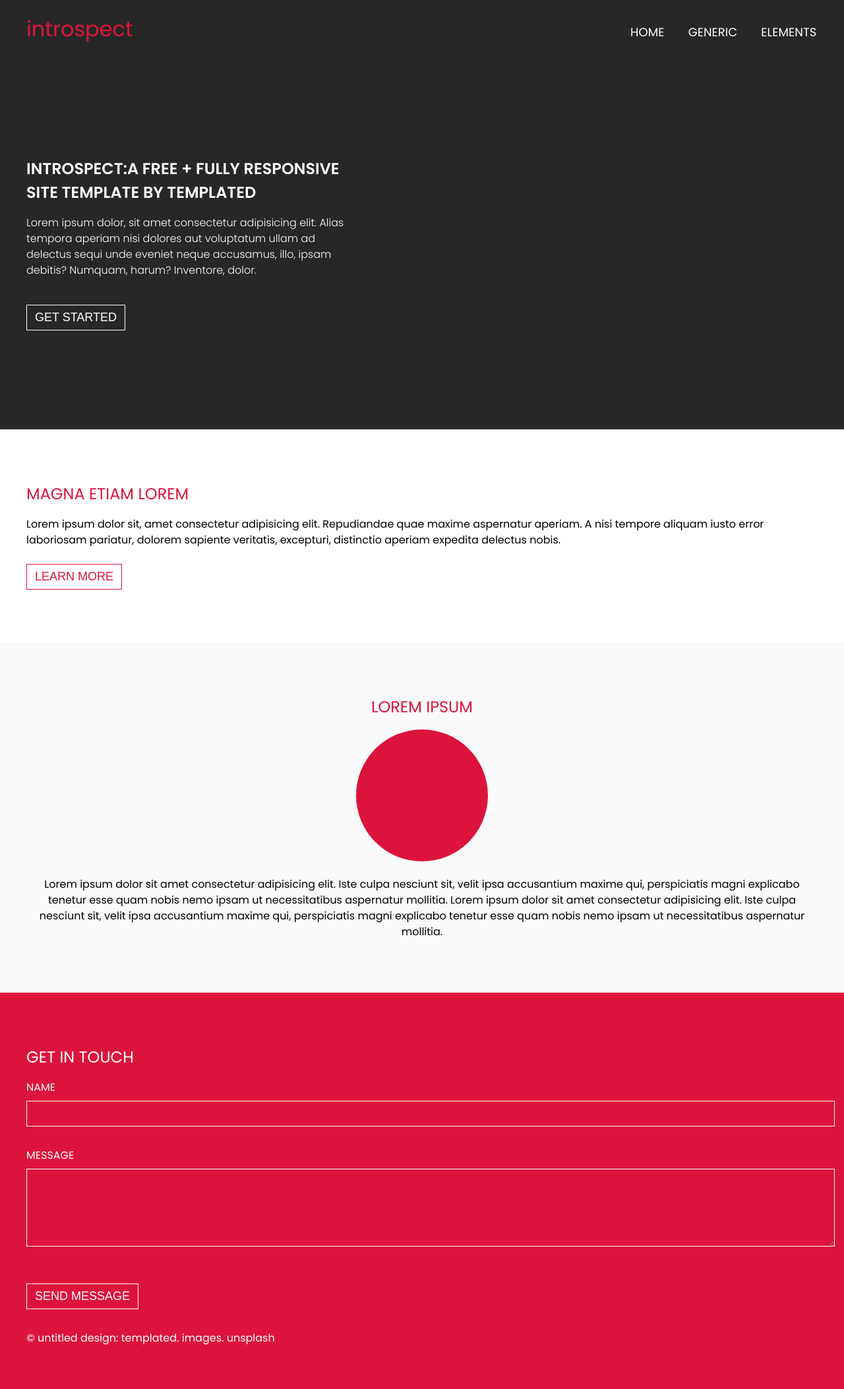
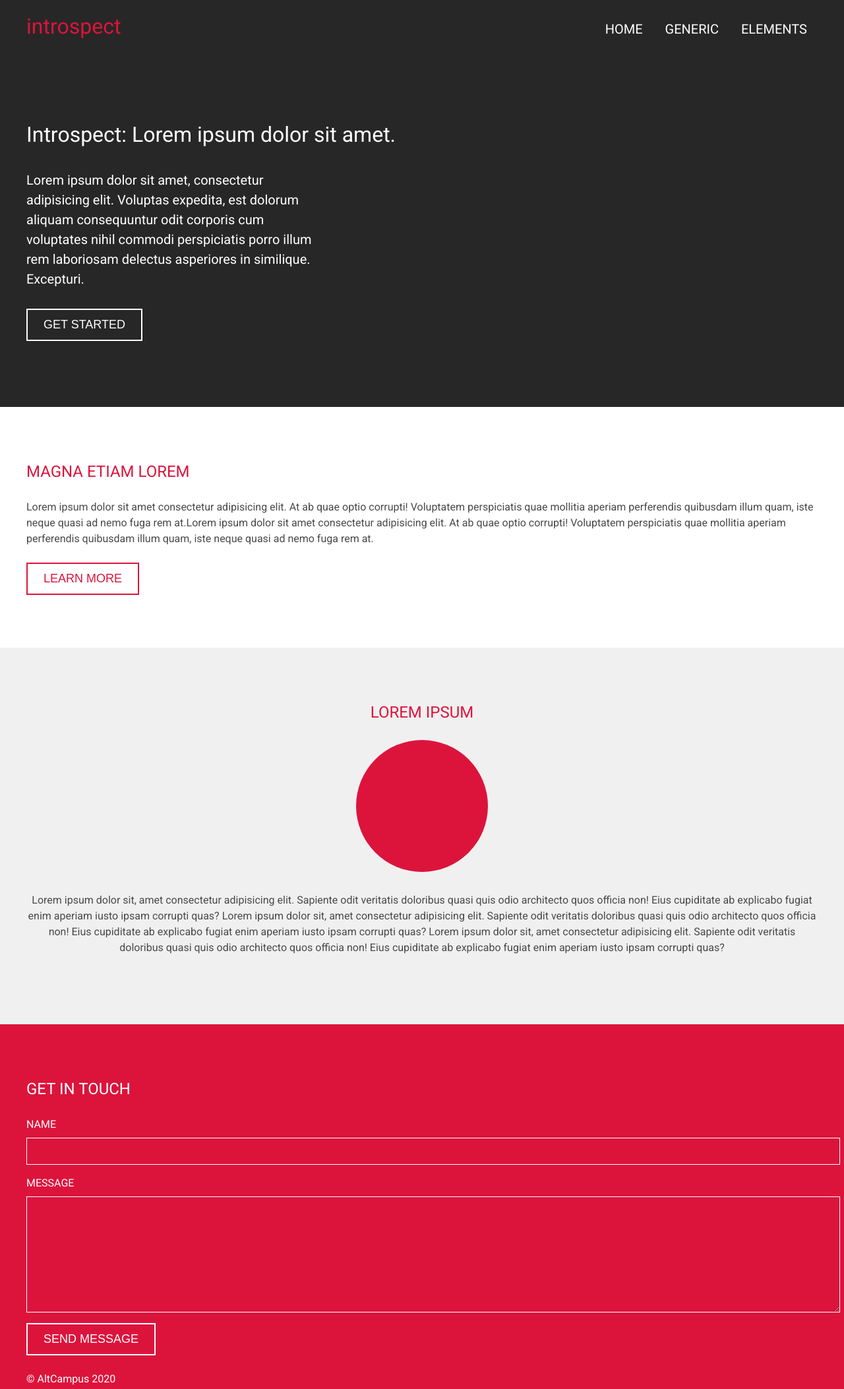
Before and after one commit to suraj122/box-model-introspect, a plain HTML site: page index.html in a window 1280 px wide. Shown: the top 2106 px of the page at 66% size. Drawn offline with Linux system fonts and the light colour scheme.

Commit message:
update code

```diff
--- a/assets/stylesheet/style.css
+++ b/assets/stylesheet/style.css
@@ -128,84 +128,82 @@ table {
   border-spacing: 0;
 }
 
-/****** General *****/
+/* General */
+
 body {
   line-height: 1.5;
-  font-family: "Poppins", sans-serif;
+  font-family: "Roboto", sans-serif;
 }
-/* Container */
 .container {
   width: 1200px;
   margin: 0 auto;
 }
-/* Button */
 .btn {
   background-color: transparent;
-  border: 1.5px solid #ffffff;
-  color: #ffffff;
-  padding: 8px 12px;
+  padding: 12px 24px;
+  color: #fff;
+  border: 2px solid #fff;
+  text-transform: uppercase;
   font-size: 18px;
-  text-transform: uppercase;
-  margin-top: 24px;
+  font-weight: 500;
+  cursor: pointer;
 }
-
-/* Padding */
 .padding {
   padding: 80px 0;
 }
-
-/* Heading */
 .heading {
   font-size: 24px;
+  color: crimson;
   text-transform: uppercase;
-  color: crimson;
-  margin-bottom: 16px;
+}
+.text {
+  font-size: 16px;
+  margin: 24px 0;
+  color: #494949;
 }
 
 /* Header */
 .header {
   background-color: #272727;
-  padding: 20px 0;
+  padding: 16px 0;
 }
-.logo {
-  width: 180px;
+.logo,
+.nav-menu {
   display: inline-block;
 }
-.logo h1 {
-  display: inline-block;
+
+.logo {
+  width: 300px;
   color: crimson;
   font-size: 32px;
+  text-decoration: none;
 }
-.nav-links {
-  width: calc(100% - 186px);
-  display: inline-block;
+.nav-menu {
+  width: calc(1200px - 320px);
   text-align: right;
 }
-.nav-links a {
+.nav-menu a {
+  font-size: 20px;
   text-decoration: none;
-  color: #ffffff;
   text-transform: uppercase;
-  font-size: 18px;
-  margin-left: 32px;
+  margin-left: 30px;
+  color: #fff;
 }
 
 /* Hero */
 .hero {
   background-color: #272727;
-  padding: 150px 0;
+  padding: 100px 0;
+  color: #fff;
 }
 .hero-heading {
-  font-size: 24px;
-  text-transform: uppercase;
-  color: #ffffff;
-  font-weight: 600;
-  width: 660px;
+  font-size: 32px;
+  width: 600px;
 }
 .hero-text {
-  color: #ffffff;
-  width: 500px;
-  margin: 16px 0;
-  font-weight: 300;
+  font-size: 20px;
+  width: 450px;
+  margin: 30px 0;
 }
 
 /* Secondary */
@@ -216,41 +214,44 @@ body {
 
 /* Tertiary */
 .tertiary {
-  background-color: #fafafa;
+  background-color: #f1f0f0;
   text-align: center;
 }
 .circle {
+  height: 200px;
   width: 200px;
-  height: 200px;
   border-radius: 50%;
   background-color: crimson;
   display: inline-block;
-  margin-bottom: 16px;
+  margin-top: 24px;
 }
 
 /* Footer */
 .footer {
   background-color: crimson;
+  color: #fff;
 }
 .footer .heading {
-  color: #ffffff;
+  color: #fff;
 }
-label {
-  color: #ffffff;
-  margin-bottom: 8px;
-  display: inline-block;
-  text-transform: uppercase;
+.form {
+  margin-top: 24px;
 }
 .form-control {
   display: block;
   width: 100%;
   background-color: transparent;
-  border: 1px solid #ffffff;
-  padding: 8px 12px;
-  font-size: 18px;
-  margin-bottom: 32px;
+  padding: 12px 16px;
+  border: 1px solid #fff;
+  margin-bottom: 16px;
 }
-.copyright {
-  color: #ffffff;
-  margin-top: 32px;
+
+.label {
+  text-transform: uppercase;
+  margin-bottom: 8px;
+  display: inline-block;
 }
+small {
+  margin-top: 24px;
+  display: inline-block;
+}
--- a/index.html
+++ b/index.html
@@ -3,99 +3,96 @@
   <head>
     <meta charset="UTF-8" />
     <meta name="viewport" content="width=device-width, initial-scale=1.0" />
-    <meta http-equiv="X-UA-Compatible" content="ie=edge" />
-    <title>Box Model | Project</title>
+    <title>Project 3 | Box Model</title>
+    <!-- Font Family -->
+    <link
+      href="https://fonts.googleapis.com/css?family=Roboto:300,400,500,700&display=swap"
+      rel="stylesheet"
+    />
     <!-- CSS -->
     <link rel="stylesheet" href="assets/stylesheet/style.css" />
-    <!-- Font Family-->
-    <link
-      href="https://fonts.googleapis.com/css?family=Poppins:300,400,500,600,700&display=swap"
-      rel="stylesheet"
-    />
   </head>
   <body>
     <!-- Header -->
     <header class="header">
-      <div class="container">
-        <nav>
-          <a class="logo" href="#">
+      <nav class="container nav">
+        <a href="#" class="logo">
           <h1>introspect</h1>
         </a>
-          <div class="nav-links">
+        <div class="nav-menu">
           <a href="#">Home</a>
           <a href="#">Generic</a>
           <a href="#">Elements</a>
         </div>
       </nav>
-      </div>
     </header>
     <main>
       <!-- Hero -->
       <section class="hero">
         <div class="container">
-          <article>
           <h2 class="hero-heading">
-              <strong>Introspect</strong>:A free + fully responsive <br />
-              site template by templated
+            <strong>Introspect:</strong> Lorem ipsum dolor sit amet.
           </h2>
           <p class="hero-text">
-              Lorem ipsum dolor, sit amet consectetur adipisicing elit. Alias
-              tempora aperiam nisi dolores aut voluptatum ullam ad delectus
-              sequi unde eveniet neque accusamus, illo, ipsam debitis? Numquam,
-              harum? Inventore, dolor.
+            Lorem ipsum dolor sit amet, consectetur adipisicing elit. Voluptas
+            expedita, est dolorum aliquam consequuntur odit corporis cum
+            voluptates nihil commodi perspiciatis porro illum rem laboriosam
+            delectus asperiores in similique. Excepturi.
           </p>
+          <a href="#">
             <button class="btn">Get Started</button>
-          </article>
+          </a>
         </div>
       </section>
-      <!-- Seconday Section -->
-      <section class="secondary padding">
+      <!-- Secondary -->
+      <section class="padding secondary">
+        <article class="container">
+          <h3 class="heading">Magna Etiam Lorem</h3>
+          <p class="text">
+            Lorem ipsum dolor sit amet consectetur adipisicing elit. At ab quae
+            optio corrupti! Voluptatem perspiciatis quae mollitia aperiam
+            perferendis quibusdam illum quam, iste neque quasi ad nemo fuga rem
+            at.Lorem ipsum dolor sit amet consectetur adipisicing elit. At ab
+            quae optio corrupti! Voluptatem perspiciatis quae mollitia aperiam
+            perferendis quibusdam illum quam, iste neque quasi ad nemo fuga rem
+            at.
+          </p>
+          <a href="#">
+            <button class="btn">Learn more</button>
+          </a>
+        </article>
+      </section>
+      <!-- Tertiary -->
+      <section class="padding tertiary">
         <div class="container">
-          <article>
-            <h3 class="heading">Magna etiam Lorem</h3>
-            <p>
-              Lorem ipsum dolor sit, amet consectetur adipisicing elit.
-              Repudiandae quae maxime aspernatur aperiam. A nisi tempore aliquam
-              iusto error laboriosam pariatur, dolorem sapiente veritatis,
-              excepturi, distinctio aperiam expedita delectus nobis.
-            </p>
-            <button class="btn">Learn More</button>
-          </article>
-        </div>
-      </section>
-
-      <!-- Tertiary -->
-      <section class="tertiary padding">
-        <div class="container">
-          <article>
           <h3 class="heading">Lorem Ipsum</h3>
           <div class="circle"></div>
-            <p>
-              Lorem ipsum dolor sit amet consectetur adipisicing elit. Iste
-              culpa nesciunt sit, velit ipsa accusantium maxime qui,
-              perspiciatis magni explicabo tenetur esse quam nobis nemo ipsam ut
-              necessitatibus aspernatur mollitia. Lorem ipsum dolor sit amet
-              consectetur adipisicing elit. Iste culpa nesciunt sit, velit ipsa
-              accusantium maxime qui, perspiciatis magni explicabo tenetur esse
-              quam nobis nemo ipsam ut necessitatibus aspernatur mollitia.
+          <p class="text">
+            Lorem ipsum dolor sit, amet consectetur adipisicing elit. Sapiente
+            odit veritatis doloribus quasi quis odio architecto quos officia
+            non! Eius cupiditate ab explicabo fugiat enim aperiam iusto ipsam
+            corrupti quas? Lorem ipsum dolor sit, amet consectetur adipisicing
+            elit. Sapiente odit veritatis doloribus quasi quis odio architecto
+            quos officia non! Eius cupiditate ab explicabo fugiat enim aperiam
+            iusto ipsam corrupti quas? Lorem ipsum dolor sit, amet consectetur
+            adipisicing elit. Sapiente odit veritatis doloribus quasi quis odio
+            architecto quos officia non! Eius cupiditate ab explicabo fugiat
+            enim aperiam iusto ipsam corrupti quas?
           </p>
-          </article>
         </div>
       </section>
     </main>
-    <footer class="footer padding">
+    <footer class="padding footer">
       <div class="container">
-        <h3 class="heading">Get In touch</h3>
-        <form action="">
-          <label for="">Name</label>
-          <input class="form-control" name="" type="text" />
-          <label for="">Message</label>
-          <textarea class="form-control" name="" rows="5"></textarea>
+        <h3 class="heading">Get in touch</h3>
+        <form class="form" action="">
+          <label class="label" for="">Name</label>
+          <input class="form-control" type="text" />
+          <label class="label" for="">Message</label>
+          <textarea class="form-control" name="" rows="10"></textarea>
           <input type="submit" value="Send Message" class="btn" />
         </form>
-        <div class="copyright">
-          <small>&copy; untitled design: templated. images. unsplash</small>
-        </div>
+        <small>&copy; AltCampus 2020</small>
       </div>
     </footer>
   </body>
```
Also changed, not shown: 1 other file. Lines whose indentation alone changed are shown as unchanged.
